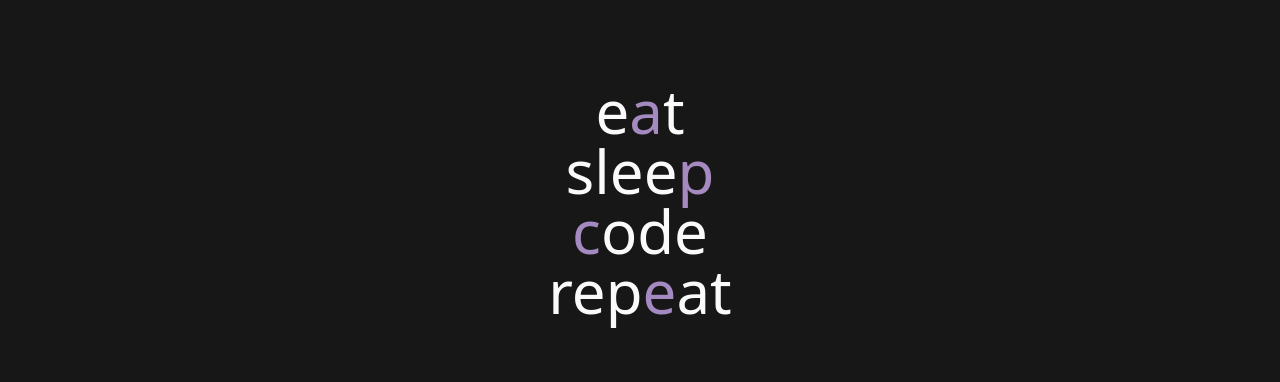
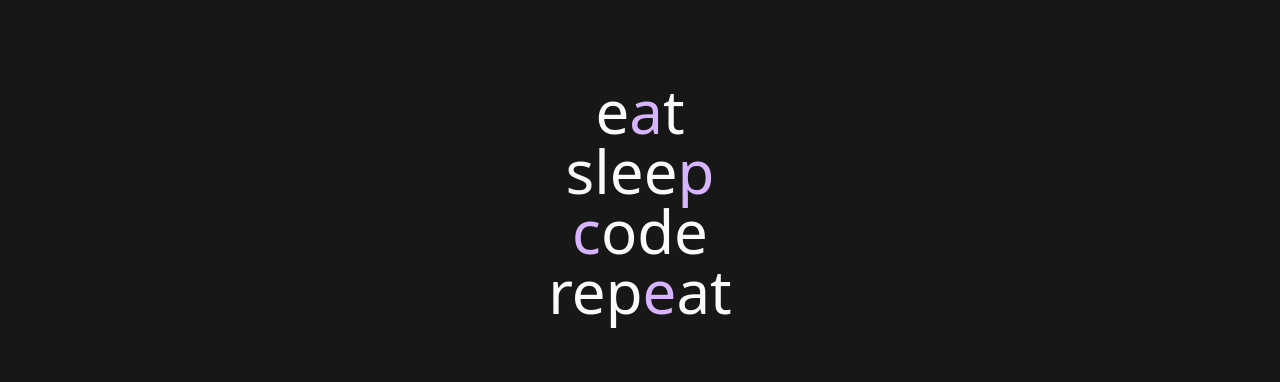
Before and after one commit to charlieBdev/portfolio, a Next.js app: page / in a window 1280 px wide. Shown: the part 169-551 px from the top of the page. Built offline with nearby package versions, Linux system fonts and the light colour scheme.

Commit message:
remove pulse from text

```diff
--- a/src/app/page.tsx
+++ b/src/app/page.tsx
@@ -24,30 +24,26 @@ export default function Home() {
 			<Bubbles />
 			<p className="text-6xl text-center relative select-none">
 				e
-				<Link href="/about" className="animate-pulse text-purple-300">
+				<Link href="/about" className="text-purple-300">
 					a
 				</Link>
 				t
 			</p>
 			<p className="text-6xl text-center relative select-none">
 				slee
-				<Link href="/projects" className="animate-pulse text-purple-300">
+				<Link href="/projects" className="text-purple-300">
 					p
 				</Link>
 			</p>
 			<p className="text-6xl text-center relative select-none">
-				<Link href="/contact" className="animate-pulse text-purple-300">
+				<Link href="/contact" className="text-purple-300">
 					c
 				</Link>
 				ode
 			</p>
 			<p className="text-6xl text-center relative select-none">
 				rep
-				<Link
-					onClick={handleClick}
-					href="/"
-					className="animate-pulse text-purple-300"
-				>
+				<Link onClick={handleClick} href="/" className="text-purple-300">
 					e
 				</Link>
 				at
```
